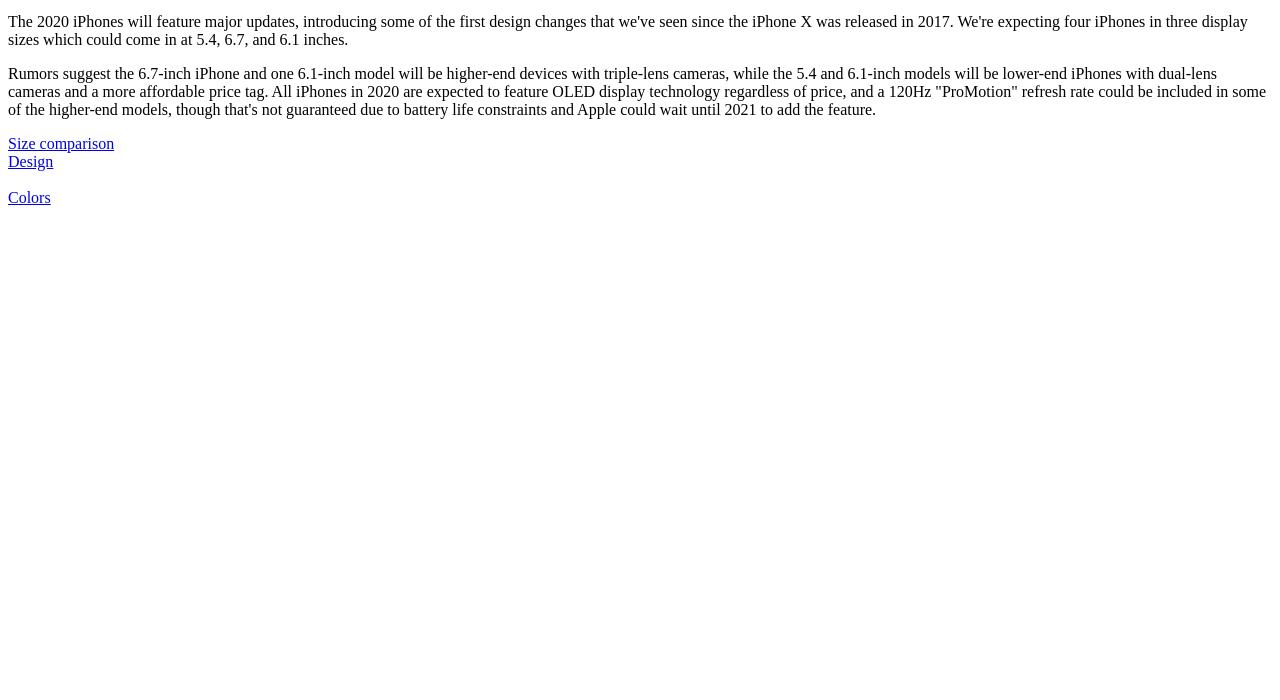
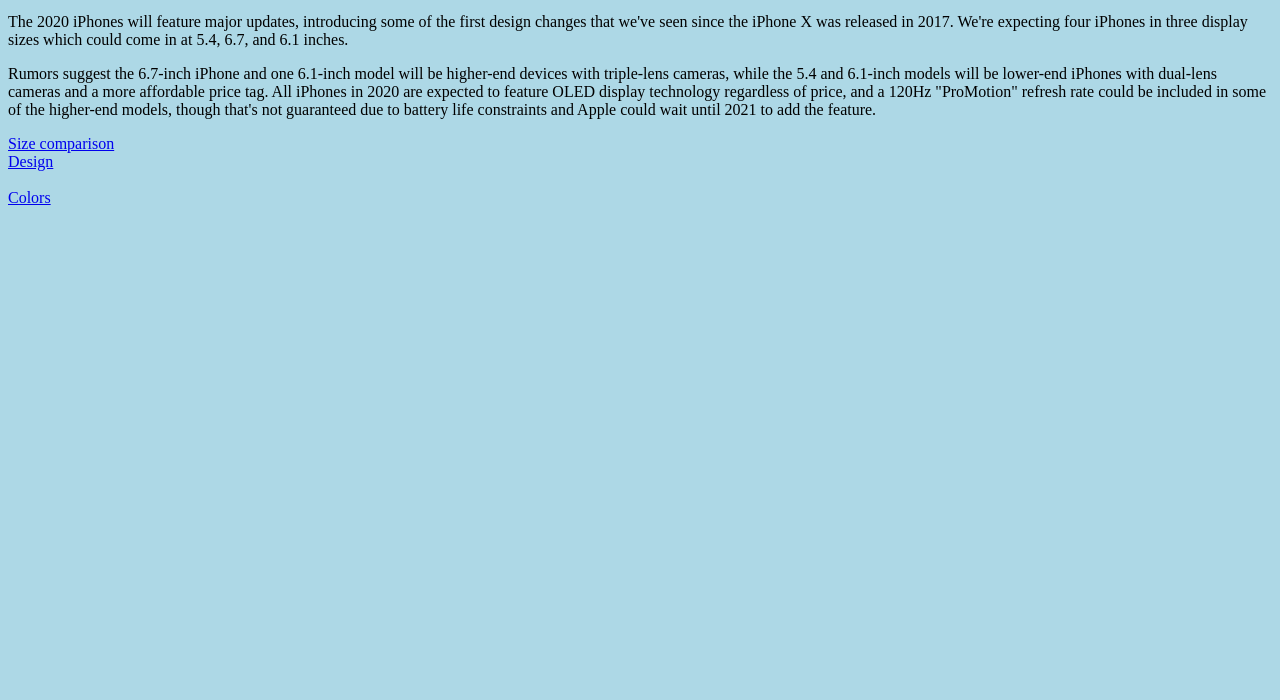
Before and after one commit to Wangyiyu11/Wangyiyu11.github.io, a plain HTML site: page 20200901homework01.html in a window 1280 px wide. Shown: the part 100-800 px from the top of the page. Drawn offline with Linux system fonts and the light colour scheme.

Commit message:
Update 20200901homework01.html

```diff
--- a/20200901homework01.html
+++ b/20200901homework01.html
@@ -2,7 +2,7 @@
 <HEAD>
 <TITLE> Apple's 2020 iPhone Lineup </TITLE>
 </HEAD>
-<BODY>
+<BODY bgcolor="#ADD8E6">
 <FONT SIZE=6 >
 <B> Apple's 2020 iPhone Lineup </B> </FONT>
 <P> We're a few months away from the launch of the 2020 iPhones, which are expected in September or October 2020, but there are already dozens of rumors about the upcoming devices. We're expecting the 2020 iPhones to be called the iPhone 12 and iPhone 12 Pro if Apple follows the same naming scheme it used for the 2019 iPhone lineup.</P>
```
